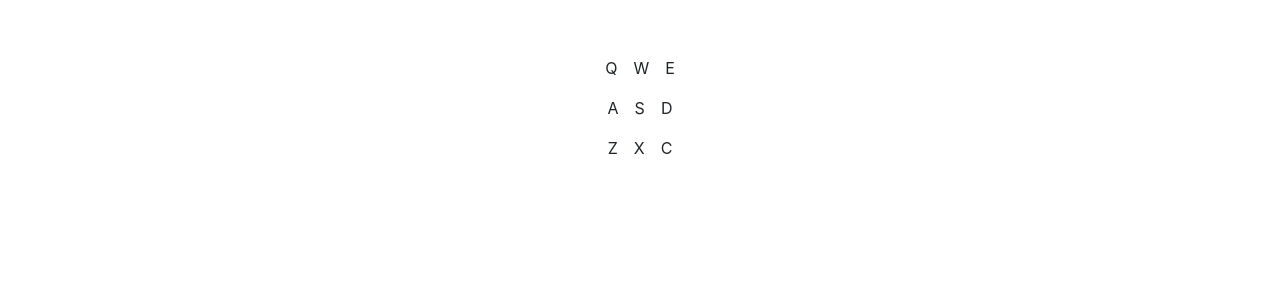
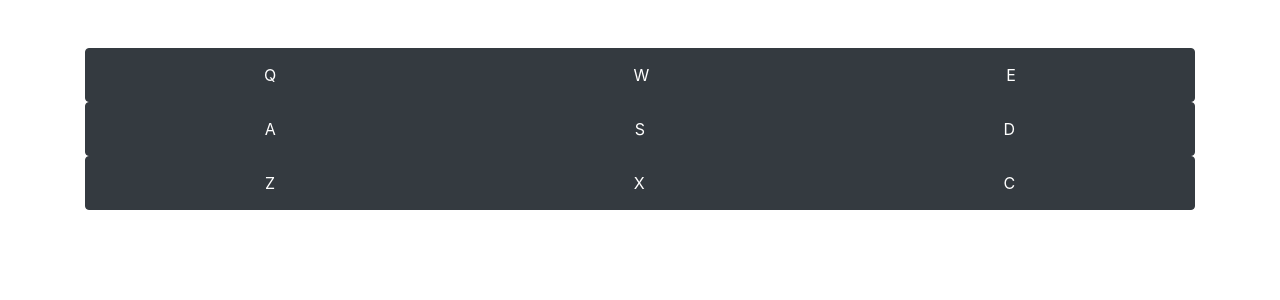
Before and after one commit to Barlowe90/drum-machine, a React (Create React App) app: page / in a window 1280 px wide. Shown: the top 300 px of the page. Built offline with nearby package versions, Linux system fonts and the light colour scheme.

Commit message:
Update App.js
adding button to each letter

```diff
--- a/src/App.js
+++ b/src/App.js
@@ -4,38 +4,68 @@ function App() {
   return (
     <div className="container my-5" id="drum-machine">
       <div id="display">
-        <div className="d-flex align-items-center justify-content-center">
+        <div
+          className="d-flex align-items-center justify-content-center btn-group"
+          role="group"
+        >
+          <button className="btn btn-dark">
             <div className="p-2 bd-highlight drum-pad" id="senhora">
               Q
+              <audio className="clip" id="Q">
+                <source src="" type=""></source>
+              </audio>
             </div>
-          <div className="p-2 bd-highlight drum-pad" id="tetas">
+          </button>
+          <button className="btn btn-dark">
+            <div className="p-2 bd-highlight drum-pad" id="no">
               W
             </div>
+          </button>
+          <button className="btn btn-dark">
             <div className="p-2 bd-highlight drum-pad" id="chetos">
               E
             </div>
+          </button>
         </div>
-        <div className="d-flex align-items-center justify-content-center">
+        <div
+          className="d-flex align-items-center justify-content-center btn-group"
+          role="group"
+        >
+          <button className="btn btn-dark">
             <div className="p-2 bd-highlight drum-pad" id="maquina">
               A
             </div>
+          </button>
+          <button className="btn btn-dark">
             <div className="p-2 bd-highlight drum-pad" id="lince">
               S
             </div>
-          <div className="p-2 bd-highlight drum-pad" id="ouch">
+          </button>
+          <button className="btn btn-dark">
+            <div className="p-2 bd-highlight drum-pad" id="teRies">
               D
             </div>
+          </button>
         </div>
-        <div className="d-flex align-items-center justify-content-center">
+        <div
+          className="d-flex align-items-center justify-content-center btn-group"
+          role="group"
+        >
+          <button className="btn btn-dark">
             <div className="p-2 bd-highlight drum-pad" id="fiera">
               Z
             </div>
-          <div className="p-2 bd-highlight drum-pad" id="yuhu">
+          </button>
+          <button className="btn btn-dark">
+            <div className="p-2 bd-highlight drum-pad" id="si">
               X
             </div>
+          </button>
+          <button className="btn btn-dark">
             <div className="p-2 bd-highlight drum-pad" id="rey">
               C
             </div>
+          </button>
         </div>
       </div>
     </div>
```
Lines whose indentation alone changed are shown as unchanged.
